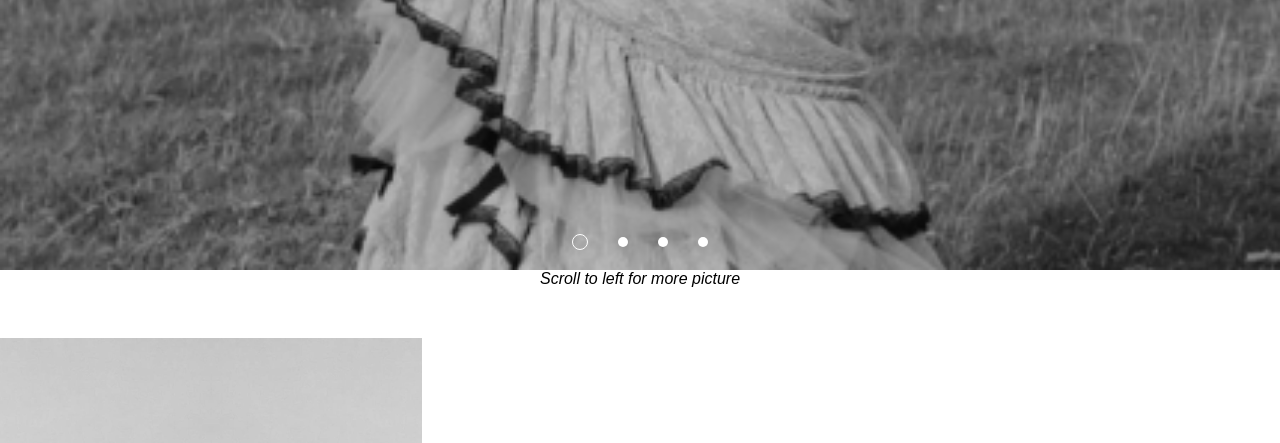
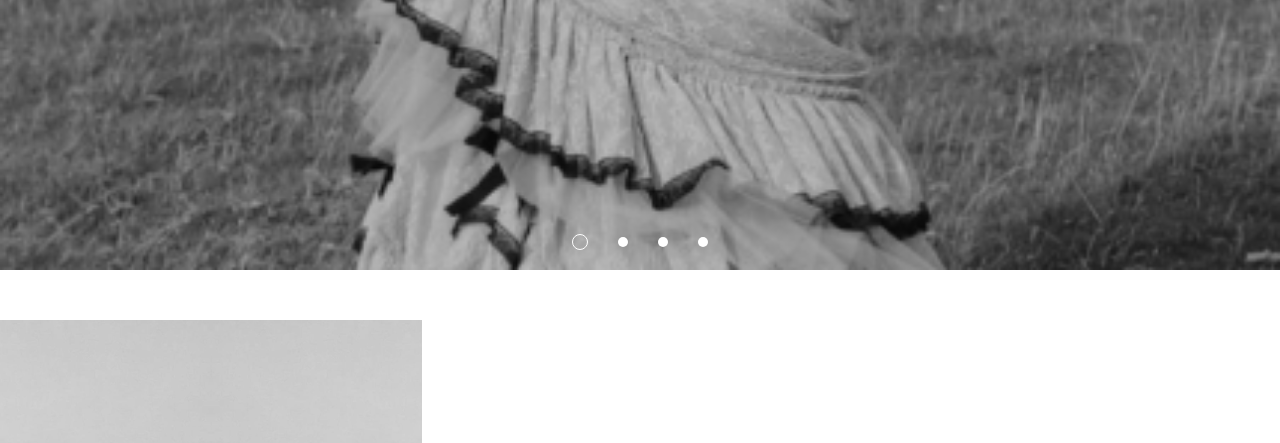
Before and after one commit to Adishumla/Naturally_G4, a plain HTML site: page index.html in a window 1280 px wide. Shown: the part 588-1031 px from the top of the page. Drawn offline with Linux system fonts and the light colour scheme; a web font is replaced by a local one.

Commit message:
removed scroll text

```diff
--- a/index.html
+++ b/index.html
@@ -44,9 +44,7 @@
          <img class="carousel__img" src="images/Harry.png" alt="" />
       </div>
     </div>
-    <div style="text-align: center; font-style: italic">
-      Scroll to left for more picture
-    </div>
+
     <div class="scroll-container">
       <div class="gridscroll">
         <img src="images/Rectangle 39.png" />
```
